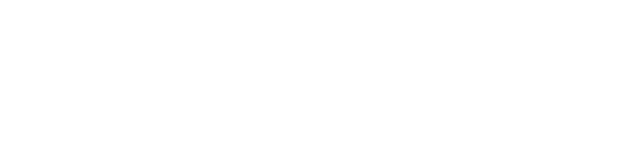
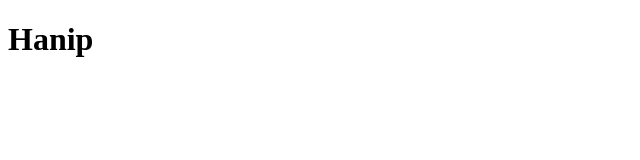
Before and after one commit to DyandraWI/Test, a plain HTML site: page index.html in a window 1280 px wide. Shown: the whole page, without its empty margins (0-640 px from the left). Drawn offline with Linux system fonts and the light colour scheme.

Commit message:
sec commit

```diff
--- a/index.html
+++ b/index.html
@@ -6,6 +6,8 @@
     <title>Document</title>
 </head>
 <body>
-
+    <h1>
+        Hanip
+    </h1>
 </body>
 </html>
```
